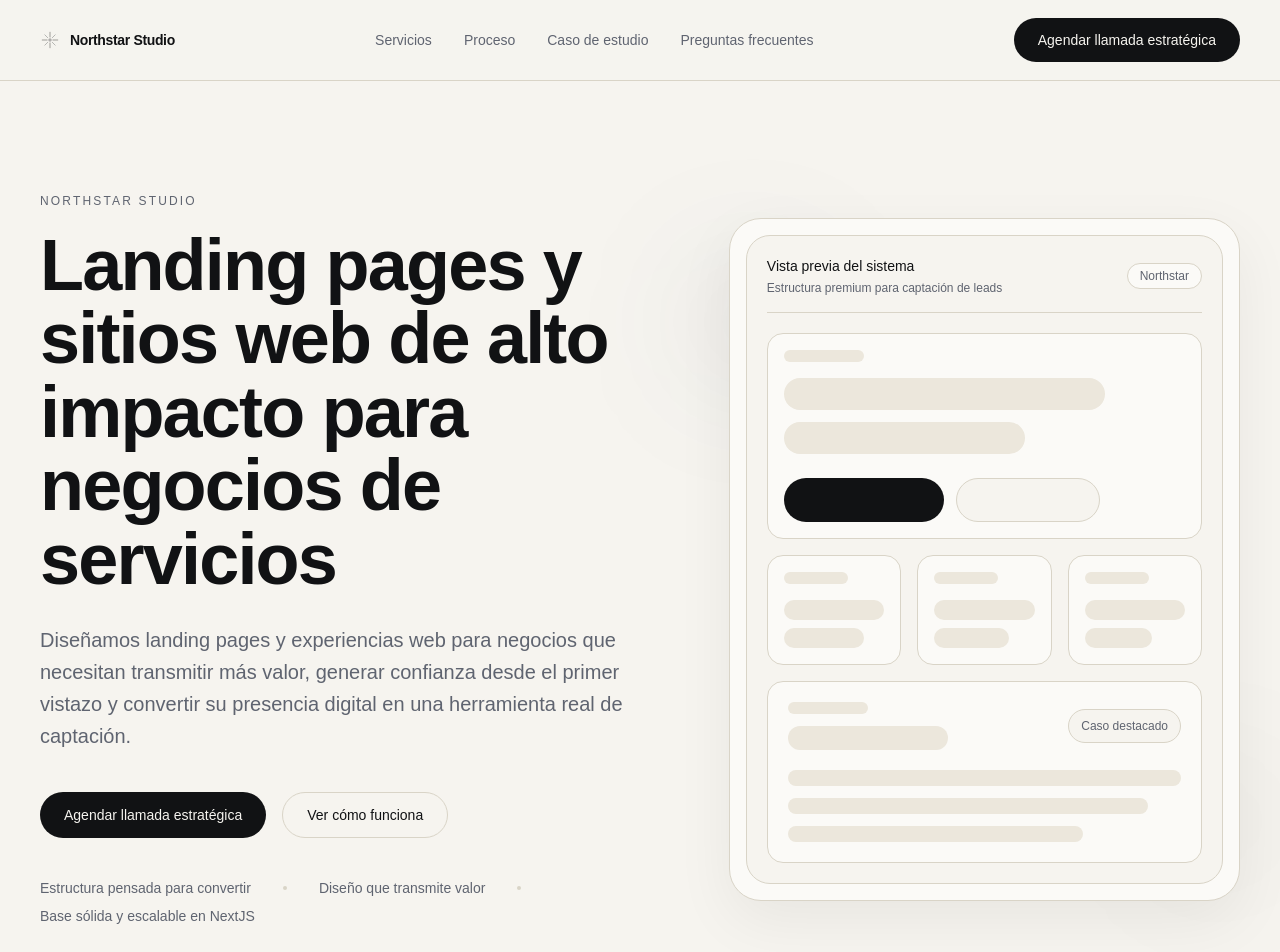
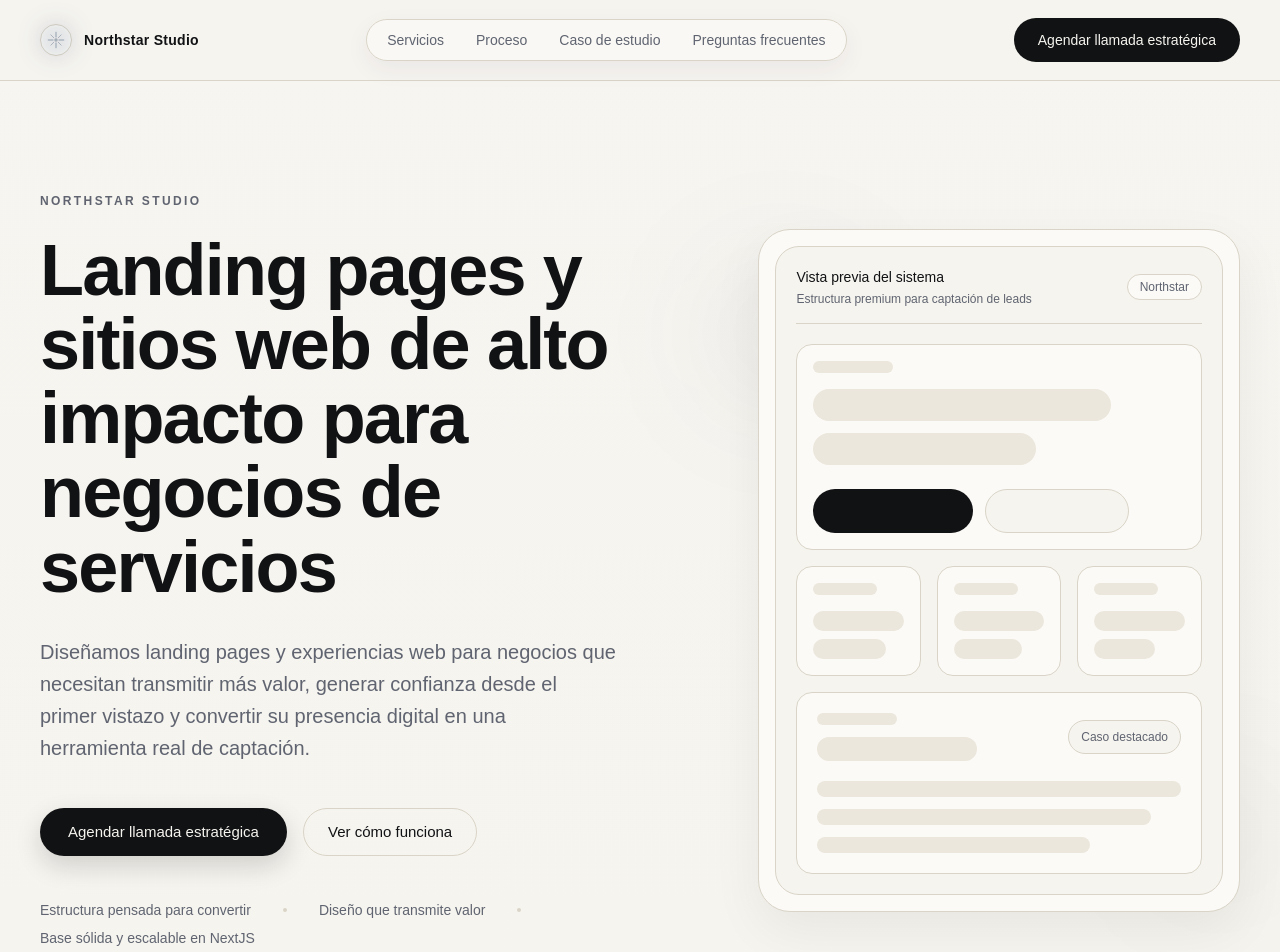
Before and after one commit to Dryctis/NorthStar-Studio, a Next.js app: page / in a window 1280 px wide. Shown: the top 952 px of the page. Built offline with nearby package versions, Linux system fonts and the light colour scheme.

Commit message:
Polish homepage hero, section rhythm, and process progression

```diff
--- a/app/globals.css
+++ b/app/globals.css
@@ -75,3 +75,24 @@ body {
   font-family: Arial, Helvetica, sans-serif;
   text-rendering: optimizeLegibility;
 }
+
+.section-surface-soft {
+  background: linear-gradient(
+    180deg,
+    color-mix(in oklab, var(--background) 92%, white 8%) 0%,
+    var(--background) 100%
+  );
+}
+
+.section-surface-ivory {
+  background: linear-gradient(
+    180deg,
+    color-mix(in oklab, var(--background) 88%, var(--secondary) 12%) 0%,
+    color-mix(in oklab, var(--background) 94%, var(--secondary) 6%) 100%
+  );
+}
+
+.section-divider-soft {
+  border-top: 1px solid color-mix(in oklab, var(--border) 80%, white 20%);
+  border-bottom: 1px solid color-mix(in oklab, var(--border) 78%, white 22%);
+}
--- a/components/layout/site-header.tsx
+++ b/components/layout/site-header.tsx
@@ -1,6 +1,7 @@
 "use client";
 
 import { useEffect, useState } from "react";
+import Link from "next/link";
 import { motion, AnimatePresence } from "motion/react";
 import { navigationItems, primaryCta } from "@/data/site/navigation";
 import { Container } from "@/components/ui/container";
@@ -45,20 +46,26 @@ export function SiteHeader() {
         )}
       >
         <Container className="flex h-16 items-center justify-between md:h-20">
-          <a
+          <Link
             href="/"
-            className="flex items-center gap-2.5 text-sm font-semibold tracking-tight text-foreground"
+            className="group flex items-center gap-3 text-sm font-semibold tracking-tight text-foreground"
           >
-            <NorthstarMark className="h-5 w-5 text-foreground" />
-            <span>Northstar Studio</span>
-          </a>
+            <span className="relative inline-flex h-8 w-8 items-center justify-center rounded-full border border-border/80 bg-card/80">
+              <span
+                aria-hidden="true"
+                className="absolute inset-0 rounded-full bg-accent/20 blur-md transition-opacity duration-300 group-hover:opacity-90"
+              />
+              <NorthstarMark className="relative h-5 w-5 text-accent" />
+            </span>
+            <span className="text-sm tracking-[0.02em]">Northstar Studio</span>
+          </Link>
 
-          <nav className="hidden items-center gap-8 md:flex">
+          <nav className="hidden items-center gap-2 rounded-full border border-border/80 bg-card/70 px-2 py-1 shadow-[0_8px_24px_rgba(44,39,70,0.06)] md:flex">
             {navigationItems.map((item) => (
               <a
                 key={item.href}
                 href={item.href}
-                className="text-sm text-muted-foreground transition-colors duration-200 hover:text-foreground"
+                className="rounded-full px-3 py-1.5 text-sm text-muted-foreground transition-colors duration-200 hover:bg-secondary hover:text-foreground"
               >
                 {item.label}
               </a>
@@ -74,7 +81,7 @@ export function SiteHeader() {
             aria-label={isMobileMenuOpen ? "Cerrar menú" : "Abrir menú"}
             aria-expanded={isMobileMenuOpen}
             onClick={() => setIsMobileMenuOpen((prev) => !prev)}
-  className="inline-flex h-9 w-9 items-center justify-center rounded-full border border-border/80 bg-card text-foreground transition-colors hover:bg-secondary md:hidden"
+            className="inline-flex h-9 w-9 items-center justify-center rounded-full border border-border/90 bg-card/90 text-foreground transition-colors hover:bg-secondary md:hidden"
           >
             <span className="sr-only">
               {isMobileMenuOpen ? "Cerrar menú" : "Abrir menú"}
@@ -94,24 +101,9 @@ export function SiteHeader() {
                   xmlns="http://www.w3.org/2000/svg"
                   aria-hidden="true"
                 >
-        <path
-          d="M3 4.75H15"
-          stroke="currentColor"
-          strokeWidth="1.7"
-          strokeLinecap="round"
-        />
-        <path
-          d="M3 9H15"
-          stroke="currentColor"
-          strokeWidth="1.7"
-          strokeLinecap="round"
-        />
-        <path
-          d="M3 13.25H15"
-          stroke="currentColor"
-          strokeWidth="1.7"
-          strokeLinecap="round"
-        />
+                  <path d="M3 4.75H15" stroke="currentColor" strokeWidth="1.7" strokeLinecap="round" />
+                  <path d="M3 9H15" stroke="currentColor" strokeWidth="1.7" strokeLinecap="round" />
+                  <path d="M3 13.25H15" stroke="currentColor" strokeWidth="1.7" strokeLinecap="round" />
                 </svg>
               </span>
 
--- a/features/homepage/sections/hero-section.tsx
+++ b/features/homepage/sections/hero-section.tsx
@@ -7,10 +7,10 @@ import { motionPresets } from "@/lib/motion";
 
 export function HeroSection() {
   return (
-    <Section className="overflow-hidden py-10 sm:py-12 md:py-20 lg:py-28">
-      <div className="grid items-center gap-10 sm:gap-12 lg:grid-cols-[1.1fr_0.9fr] lg:gap-16">
+    <Section className="section-surface-soft overflow-hidden py-12 sm:py-14 md:py-22 lg:py-30">
+      <div className="grid items-center gap-12 sm:gap-14 lg:grid-cols-[1.14fr_0.86fr] lg:gap-20">
         <motion.div
-          className="max-w-3xl"
+          className="max-w-2xl lg:max-w-3xl"
           initial="initial"
           animate="animate"
           variants={{
@@ -23,21 +23,21 @@ export function HeroSection() {
           }}
         >
           <motion.p
-            className="mb-3 text-[11px] font-medium uppercase tracking-[0.18em] text-muted-foreground sm:mb-4 sm:text-xs md:mb-5"
+            className="mb-4 text-[11px] font-semibold uppercase tracking-[0.2em] text-muted-foreground sm:mb-5 sm:text-xs md:mb-6"
             {...motionPresets.heroText}
           >
             Northstar Studio
           </motion.p>
 
           <motion.h1
-            className="max-w-4xl text-4xl font-semibold leading-[1.02] tracking-tight sm:text-5xl md:text-6xl lg:text-7xl"
+            className="max-w-4xl text-[2.35rem] font-semibold leading-[1.03] tracking-tight sm:text-5xl md:text-6xl lg:text-7xl"
             {...motionPresets.heroText}
           >
            Landing pages y sitios web de alto impacto para negocios de servicios
           </motion.h1>
 
           <motion.p
-            className="mt-5 max-w-2xl text-base leading-7 text-muted-foreground sm:mt-6 sm:text-lg sm:leading-8 md:mt-7 md:text-xl"
+            className="mt-6 max-w-xl text-base leading-7 text-muted-foreground sm:mt-7 sm:text-lg sm:leading-8 md:mt-8 md:text-xl"
             {...motionPresets.heroText}
           >
             Diseñamos landing pages y experiencias web para negocios que
@@ -47,17 +47,19 @@ export function HeroSection() {
           </motion.p>
 
           <motion.div
-            className="mt-7 flex flex-col gap-3 sm:mt-8 sm:flex-row sm:gap-4 md:mt-10"
+            className="mt-8 flex flex-col gap-3 sm:mt-9 sm:flex-row sm:gap-4 md:mt-11"
             {...motionPresets.heroText}
           >
-            <Button href="#contact">Agendar llamada estratégica</Button>
-            <Button href="#services" variant="secondary">
+            <Button href="#contact" className="h-12 px-7 text-sm shadow-[0_10px_26px_rgba(17,18,20,0.16)] sm:h-12 sm:text-[15px]">
+              Agendar llamada estratégica
+            </Button>
+            <Button href="#services" variant="secondary" className="h-12 px-6 text-sm sm:text-[15px]">
               Ver cómo funciona
             </Button>
           </motion.div>
 
           <motion.div
-            className="mt-6 flex flex-wrap items-center gap-x-5 gap-y-2 text-xs text-muted-foreground sm:mt-8 sm:gap-x-6 sm:text-sm md:mt-10 md:gap-x-8"
+            className="mt-7 flex flex-wrap items-center gap-x-5 gap-y-2 text-xs text-muted-foreground sm:mt-9 sm:gap-x-6 sm:text-sm md:mt-11 md:gap-x-8"
             {...motionPresets.heroText}
           >
             <span>Estructura pensada para convertir</span>
@@ -68,11 +70,11 @@ export function HeroSection() {
           </motion.div>
         </motion.div>
 
-        <motion.div className="relative mx-auto w-full max-w-md lg:max-w-none" {...motionPresets.heroVisual}>
-          <div className="absolute -left-6 top-6 h-20 w-20 rounded-full bg-accent/8 blur-3xl sm:-left-8 sm:top-8 sm:h-24 sm:w-24 md:-left-10 md:top-10 md:h-32 md:w-32" />
-          <div className="absolute -right-4 bottom-4 h-20 w-20 rounded-full bg-foreground/5 blur-3xl sm:-right-6 sm:bottom-5 sm:h-24 sm:w-24 md:-right-8 md:bottom-6 md:h-28 md:w-28" />
+        <motion.div className="relative mx-auto w-full max-w-[30rem] lg:max-w-none" {...motionPresets.heroVisual}>
+          <div className="absolute -left-8 top-8 hidden h-28 w-28 rounded-full bg-accent/8 blur-3xl sm:block md:-left-10 md:top-10 md:h-32 md:w-32" />
+          <div className="absolute -right-6 bottom-5 hidden h-24 w-24 rounded-full bg-foreground/5 blur-3xl sm:block md:-right-8 md:bottom-6 md:h-28 md:w-28" />
 
-          <div className="relative rounded-[1.6rem] border border-border/80 bg-card p-3 shadow-[0_20px_60px_rgba(17,18,20,0.06)] sm:rounded-[1.8rem] sm:p-4 md:rounded-[2rem]">
+          <div className="relative rounded-[1.6rem] border border-border/80 bg-card p-3 shadow-[0_18px_52px_rgba(17,18,20,0.06)] sm:rounded-[1.8rem] sm:p-4 md:rounded-[2rem]">
             <div className="rounded-[1.2rem] border border-border/70 bg-background p-4 sm:rounded-[1.35rem] sm:p-4 md:rounded-[1.5rem] md:p-5">
               <div className="flex items-center justify-between border-b border-border/70 pb-3 sm:pb-4">
                 <div>
--- a/features/homepage/sections/process-section.tsx
+++ b/features/homepage/sections/process-section.tsx
@@ -31,7 +31,7 @@ const steps = [
 
 export function ProcessSection() {
   return (
-    <Section id="process">
+    <Section id="process" className="section-surface-ivory section-divider-soft">
       <Reveal>
         <SectionHeading
           eyebrow="Proceso de trabajo"
@@ -41,22 +41,31 @@ export function ProcessSection() {
         />
       </Reveal>
 
-      <div className="mt-10 grid gap-4 sm:mt-12 sm:gap-5 lg:mt-16 lg:grid-cols-4 lg:gap-6">
+      <div className="relative mt-10 grid gap-4 sm:mt-12 sm:gap-5 lg:mt-16 lg:grid-cols-4 lg:gap-6">
+        <div
+          aria-hidden="true"
+          className="pointer-events-none absolute left-0 right-0 top-6 hidden h-px bg-gradient-to-r from-transparent via-border/80 to-transparent lg:block"
+        />
         {steps.map((step, index) => (
           <Reveal key={step.number} variant="card" delay={index * 0.06}>
-            <div className="rounded-[1.5rem] border border-border/70 bg-card p-5 transition-all duration-200 ease-out hover:-translate-y-1 hover:shadow-[0_16px_40px_rgba(17,18,20,0.05)] sm:rounded-[1.6rem] sm:p-6 lg:rounded-[1.75rem] lg:p-7">
-              <p className="text-[11px] font-medium tracking-[0.18em] text-muted-foreground sm:text-xs">
-                {step.number}
-              </p>
+            <article
+              className="relative rounded-[1.5rem] border border-border/70 bg-card p-5 transition-all duration-200 ease-out hover:-translate-y-1 hover:shadow-[0_16px_40px_rgba(17,18,20,0.05)] sm:rounded-[1.6rem] sm:p-6 lg:rounded-[1.75rem] lg:p-7"
+            >
+              <div className="mb-4 flex items-center gap-3 sm:mb-5">
+                <span className="inline-flex h-9 min-w-9 items-center justify-center rounded-full border border-border/80 bg-background px-3 text-[11px] font-semibold tracking-[0.18em] text-muted-foreground sm:h-10 sm:min-w-10 sm:text-xs">
+                  {step.number}
+                </span>
+                <span className="h-px flex-1 bg-border/70" />
+              </div>
 
-              <h3 className="mt-3 text-xl font-semibold tracking-tight text-foreground sm:mt-4 sm:text-[22px] lg:text-2xl">
+              <h3 className="text-xl font-semibold tracking-tight text-foreground sm:text-[22px] lg:text-2xl">
                 {step.title}
               </h3>
 
               <p className="mt-3 text-sm leading-7 text-muted-foreground sm:mt-4 sm:text-[15px] lg:text-base">
                 {step.description}
               </p>
-            </div>
+            </article>
           </Reveal>
         ))}
       </div>
```
Lines whose indentation alone changed are shown as unchanged.
